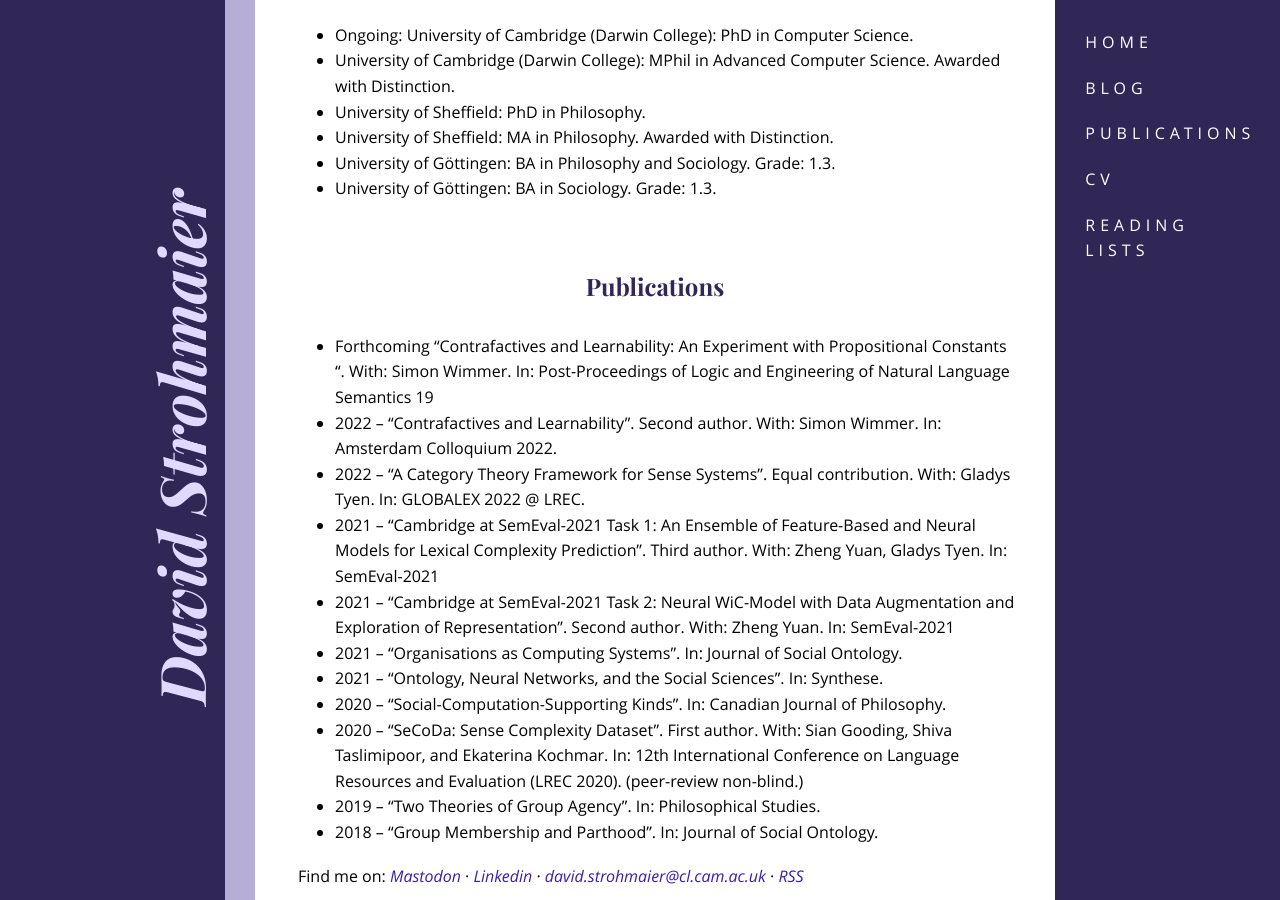
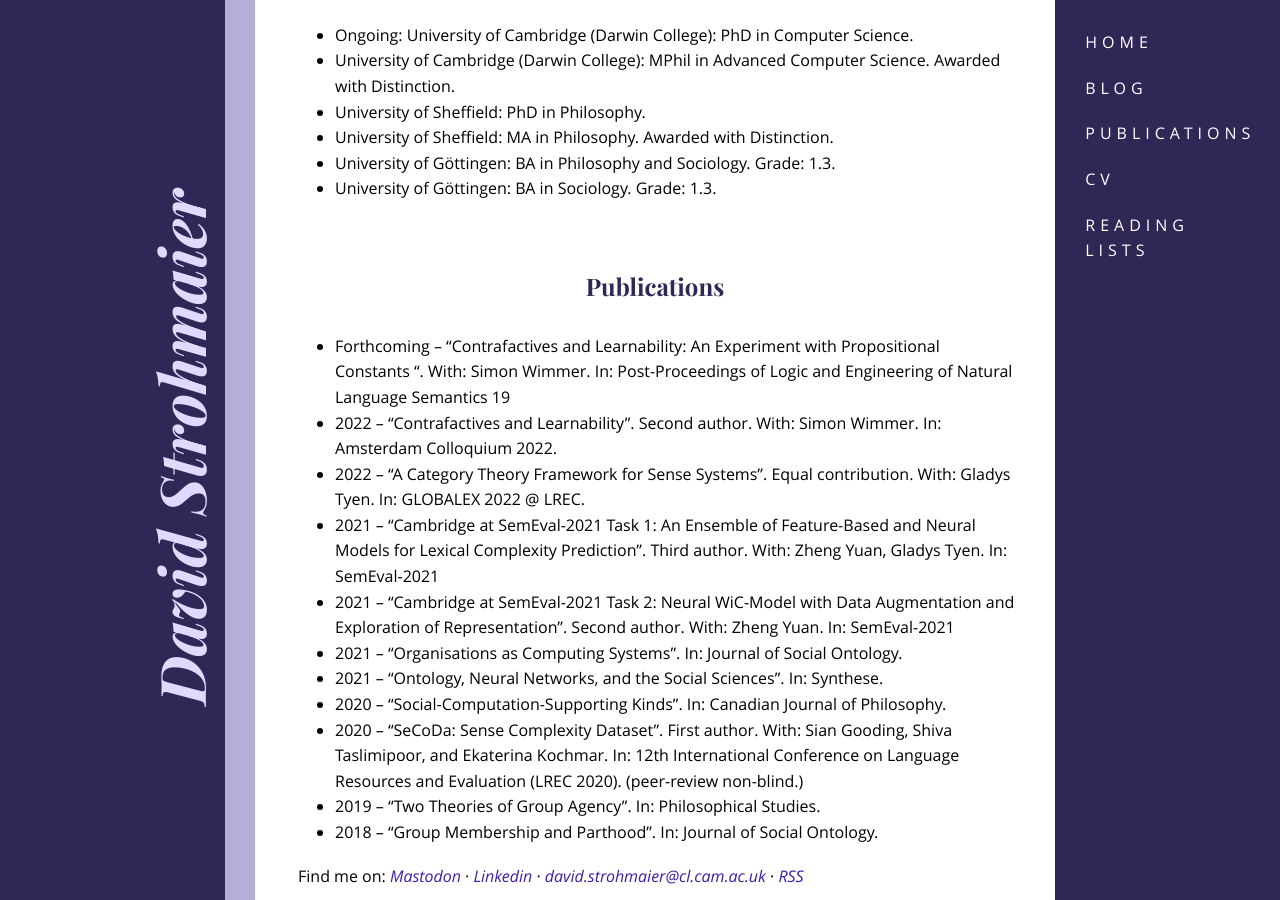
Before and after one commit to dstrohmaier/dstrohmaier.github.io, a Jekyll site: the page built from cv/index.md, in a window 1280 px wide and 900 px high, scrolled down 610 px. Built offline with Jekyll 4.4.1, drawn with Linux system fonts in a browser that asks for light colours.

Commit message:
minor fix of text cv

```diff
--- a/cv/index.md
+++ b/cv/index.md
@@ -23,7 +23,7 @@ Here is shortened text version of my CV, for a longer and better formatted PDF [
 - University of Göttingen: BA in Sociology. Grade: 1.3.
 
 ## Publications
-- Forthcoming  "Contrafactives and Learnability: An Experiment with Propositional Constants ". With: Simon Wimmer. In: Post-Proceedings of Logic and Engineering of Natural Language Semantics 19
+- Forthcoming – "Contrafactives and Learnability: An Experiment with Propositional Constants ". With: Simon Wimmer. In: Post-Proceedings of Logic and Engineering of Natural Language Semantics 19
 - 2022 – "Contrafactives and Learnability". Second author. With: Simon Wimmer. In: Amsterdam Colloquium 2022.
 - 2022 – "A Category Theory Framework for Sense Systems". Equal contribution. With: Gladys Tyen. In: GLOBALEX 2022 @ LREC.
 - 2021 – "Cambridge at SemEval-2021 Task 1: An Ensemble of Feature-Based and Neural Models for Lexical Complexity Prediction". Third author. With: Zheng Yuan, Gladys Tyen. In: SemEval-2021
```
